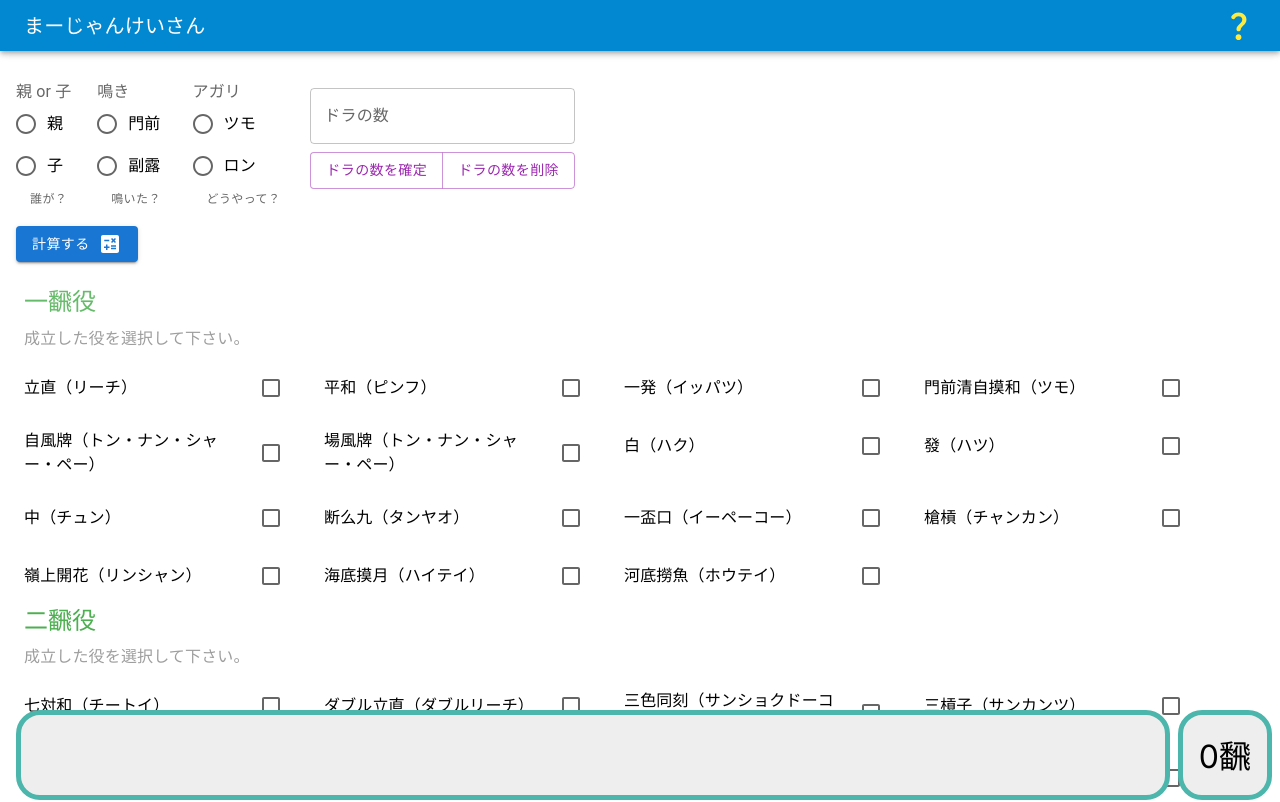
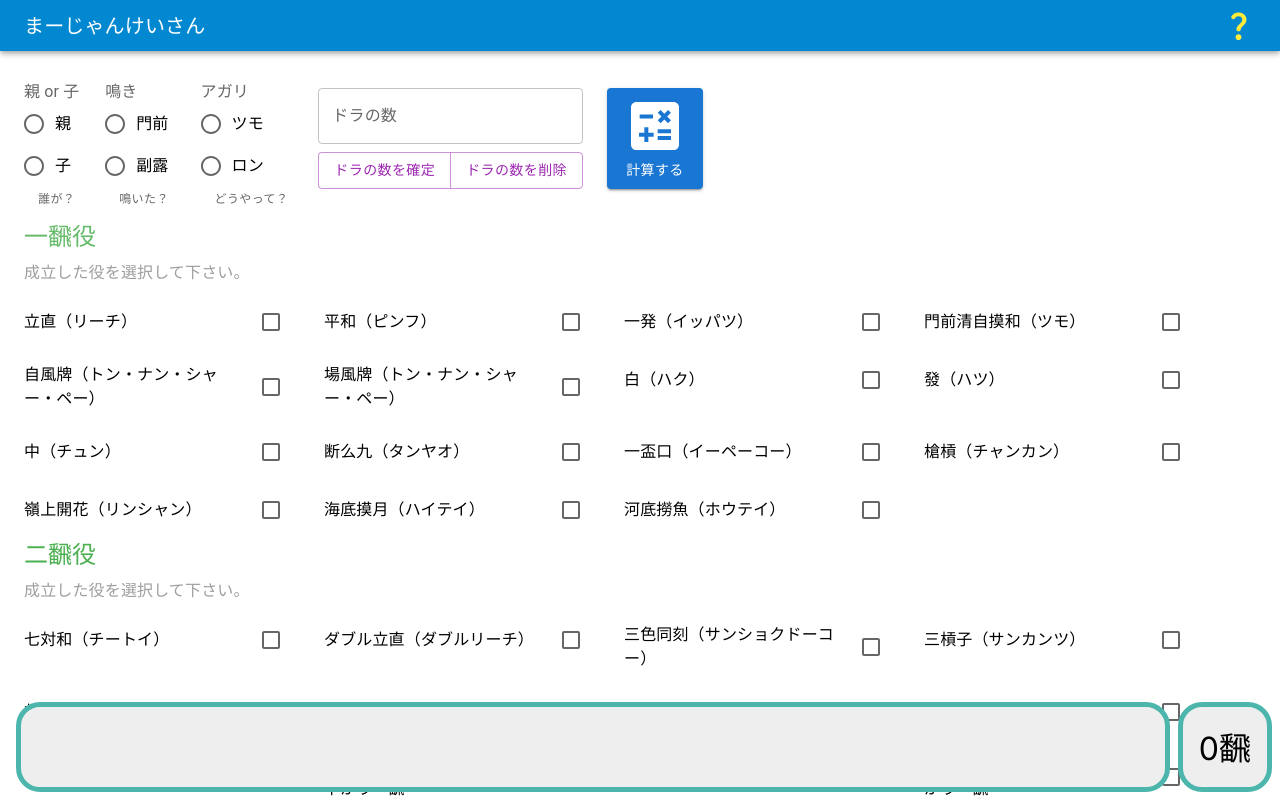
Before and after one commit to i068edo/mj-app, a Next.js app: page / in a window 1280 px wide. Shown: the top 802 px of the page. Built offline with nearby package versions, Linux system fonts and the light colour scheme.

Commit message:
計算するボタンのレイアウトを修正

```diff
--- a/src/app/fu/FuSubmitButton.js
+++ b/src/app/fu/FuSubmitButton.js
@@ -3,6 +3,7 @@ import { useState } from 'react';
 import Button from '@mui/material/Button';
 import TelegramIcon from '@mui/icons-material/Telegram';
 import CalculateIcon from '@mui/icons-material/Calculate';
+import Box from '@mui/material/Box';
 
 export default function FuSubmitButton( props ){
     const { setVisibleFuField, setVisibleResultField,
@@ -75,8 +76,11 @@ export default function FuSubmitButton( props ){
 
     return(
         <div>
-            <Button variant='contained' sx={{ mt: 1, mb: 3 }} onClick={FuSubmitClick}>
-                <span>計算する</span><CalculateIcon sx={{ml: 1}}/>
+            <Button variant='contained' sx={{ mt: 1, ml: 1 }} onClick={FuSubmitClick}>
+                <Box display='flex' flexDirection='column'>
+                    <CalculateIcon sx={{ width: '4rem', height: '4rem' }}/>
+                    <div>計算する</div>
+                </Box>
             </Button>
         </div>
     )
--- a/src/app/yaku/YakuField.js
+++ b/src/app/yaku/YakuField.js
@@ -26,7 +26,7 @@ export default function YakuField( props ){
 
     return(
         <Box sx={{mt:1, ml:1}}>
-            <Box display='flex' flexWrap='wrap' gap='1rem' sx={{mb:1}}>
+            <Box display='flex' flexWrap='wrap' gap='1rem' sx={{mb:1, ml: 1}}>
                 <OyaKoRadioGroup {...{ oyaKo, setOyaKo,
                     oyaKoRadioGroupError, setOyaKoRadioGroupError }}/>
                 <MenzenFuuroRadioGroup {...{ menzenFuuro, setMenzenFuuro,
@@ -34,7 +34,7 @@ export default function YakuField( props ){
                 <TsumoRonRadioGroup {...{ tsumoRon, setTsumoRon,
                     tsumoRonRadioGroupError, setTsumoRonRadioGroupError }}/>
                 <DoraCount {...{ han, setHan, yakuList, setYakuList, dora, setDora, }}/>
-            </Box>
+
 
             <YakuSubmitButton  {...{ visibleYakuField, setVisibleYakuField,
                   visibleFuField, setVisibleFuField, visibleResultField,
@@ -48,6 +48,9 @@ export default function YakuField( props ){
                   setMenzenFuuroRadioGroupError,
                   setTsumoRonRadioGroupError }}/>
 
+            </Box>
+
+
             <YakuList {...{ han, setHan, yakuList, setYakuList, yakuman, setYakuman,
                 yakuNameList1, yakuNameList2, yakuNameList3, yakuNameList6,
                 yakumanNameList,  yakumanNameList2,
--- a/src/app/yaku/YakuResult.js
+++ b/src/app/yaku/YakuResult.js
@@ -8,7 +8,7 @@ export default function YakuResult( props ) {
 
 
     return (
-        <Box display='flex'  sx={{ position: "sticky", bottom: 0 }}>
+        <Box display='flex'  sx={{ position: "sticky", bottom: 0, pb: 1 }}>
 
             <Box sx={{
                 backgroundColor: grey[200],
--- a/src/app/yaku/YakuSubmitButton.js
+++ b/src/app/yaku/YakuSubmitButton.js
@@ -3,6 +3,7 @@ import { useState } from 'react';
 import Button from '@mui/material/Button';
 import TelegramIcon from '@mui/icons-material/Telegram';
 import CalculateIcon from '@mui/icons-material/Calculate';
+import Box from '@mui/material/Box';
 
 export default function YakuSubmitButton( props ){
     const { setVisibleYakuField, setVisibleFuField, setVisibleResultField,
@@ -158,8 +159,11 @@ export default function YakuSubmitButton( props ){
 
     return(
         <div>
-            <Button variant='contained' sx={{ mt: 1, mb: 3 }} onClick={yakuSubmitClick}>
-                <span>計算する</span><CalculateIcon sx={{ml: 1}}/>
+            <Button variant='contained' sx={{ mt: 1, mb: 3, ml: 1 }} onClick={yakuSubmitClick}>
+                <Box display='flex' flexDirection='column'>
+                    <CalculateIcon sx={{ width: '4rem', height: '4rem' }}/>
+                    <div>計算する</div>
+                </Box>
             </Button>
         </div>
     )
```
